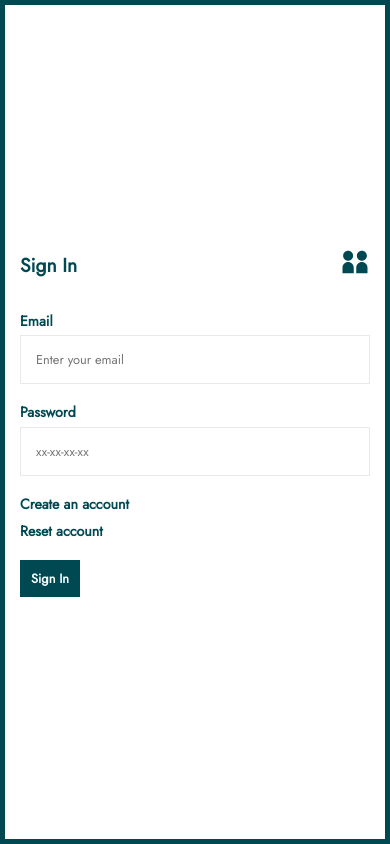
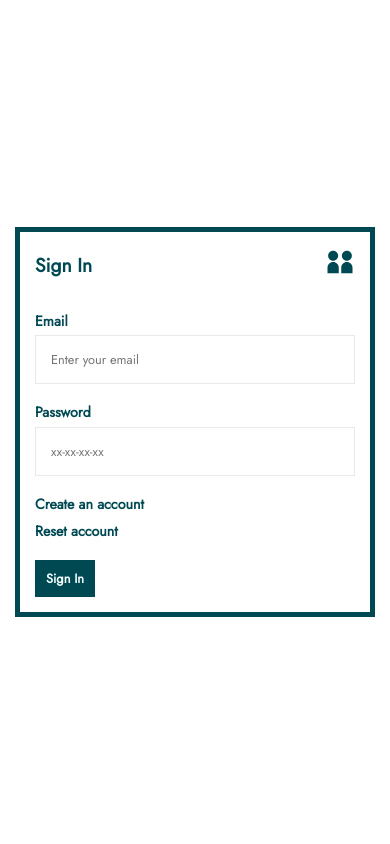
Before and after one commit to cloortt/web.cloortt.com, a Vue app: page /auth/login in a window 390 px wide. Built offline with nearby package versions, Linux system fonts and the light colour scheme.

Commit message:
Test Changes

```diff
--- a/src/assets/css/web.css
+++ b/src/assets/css/web.css
@@ -205,13 +205,13 @@
     }
     .web-auth{
         padding:0 15px;
-        border:5px solid var(--c-base);
+        /* border:5px solid var(--c-base); */
     }
     .web-auth .frame{
         width:100%;
     }
     .web-auth .frame .content{
-        border:0;
-        padding:0;
+        border:5px solid var(--c-base);
+        /* padding:0; */
     }
 }
```
